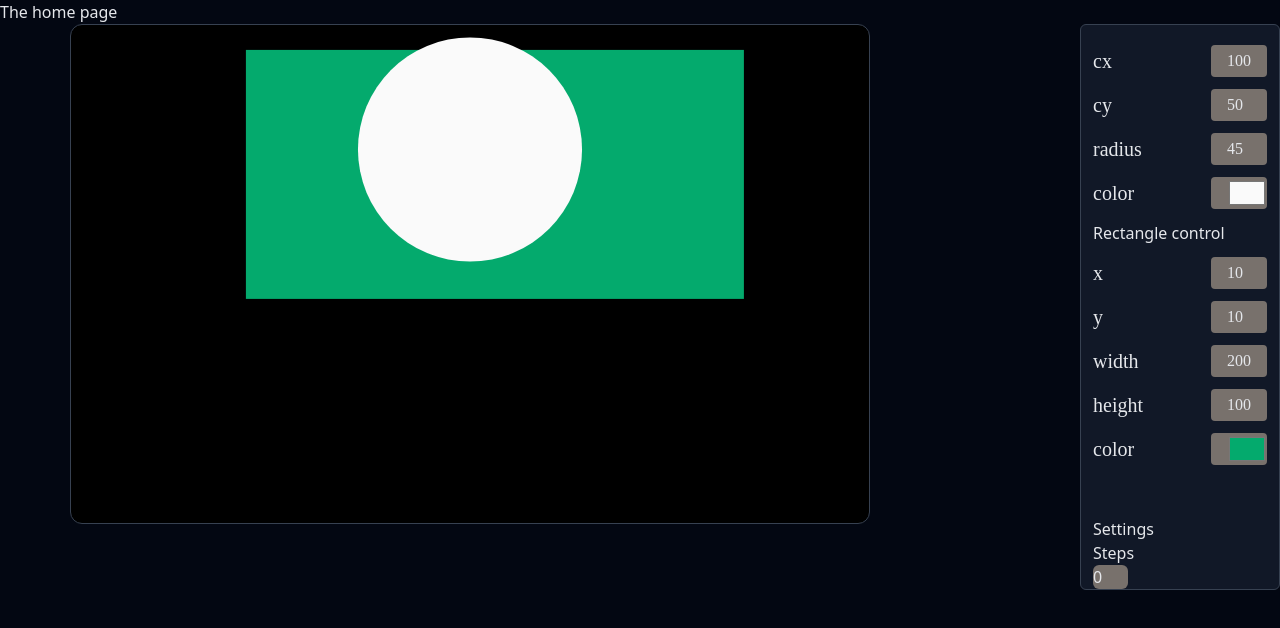
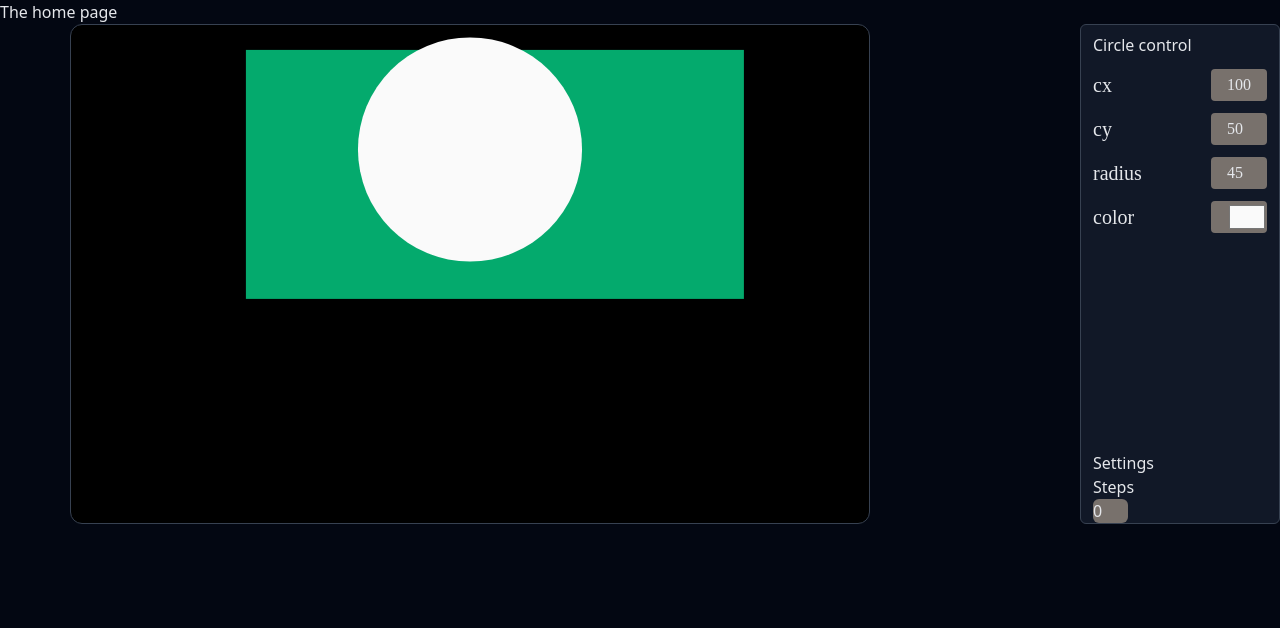
Before and after one commit to webothdo/nuxt-gui, a Nuxt app: page / in a window 1280 px wide. Shown: the top 628 px of the page. Built offline with nearby package versions, Linux system fonts and the light colour scheme.

Commit message:
modified controlsGUI to dynamically change interface based on selected element

```diff
--- a/components/controlsGUI.vue
+++ b/components/controlsGUI.vue
@@ -9,19 +9,22 @@ const controlsProps = defineProps({
 const emit = defineEmits(['updateControls', 'updateSteps'])
 
 const settings = useSettingsStore()
+const selection = useSelectionsStore()
 
-const inputValueChange = () => {
-    emit('updateControls',)
-}
+
+
+
+
 </script>
 
 <template>
     <div class="border border-gray-700 rounded-md w-[200px] flex flex-col justify-between pt-2 px-3 bg-gray-900">
         <div>
-            <div>
+            <div v-if="selection.guiControl === 'circle'">
+                <p>Circle control</p>
                 <GUIInterfaceCircle />
             </div>
-            <div>
+            <div v-else-if="selection.guiControl === 'rectangle'">
                 <p>Rectangle control</p>
                 <GUIInterfaceRectangle />
             </div>
```
